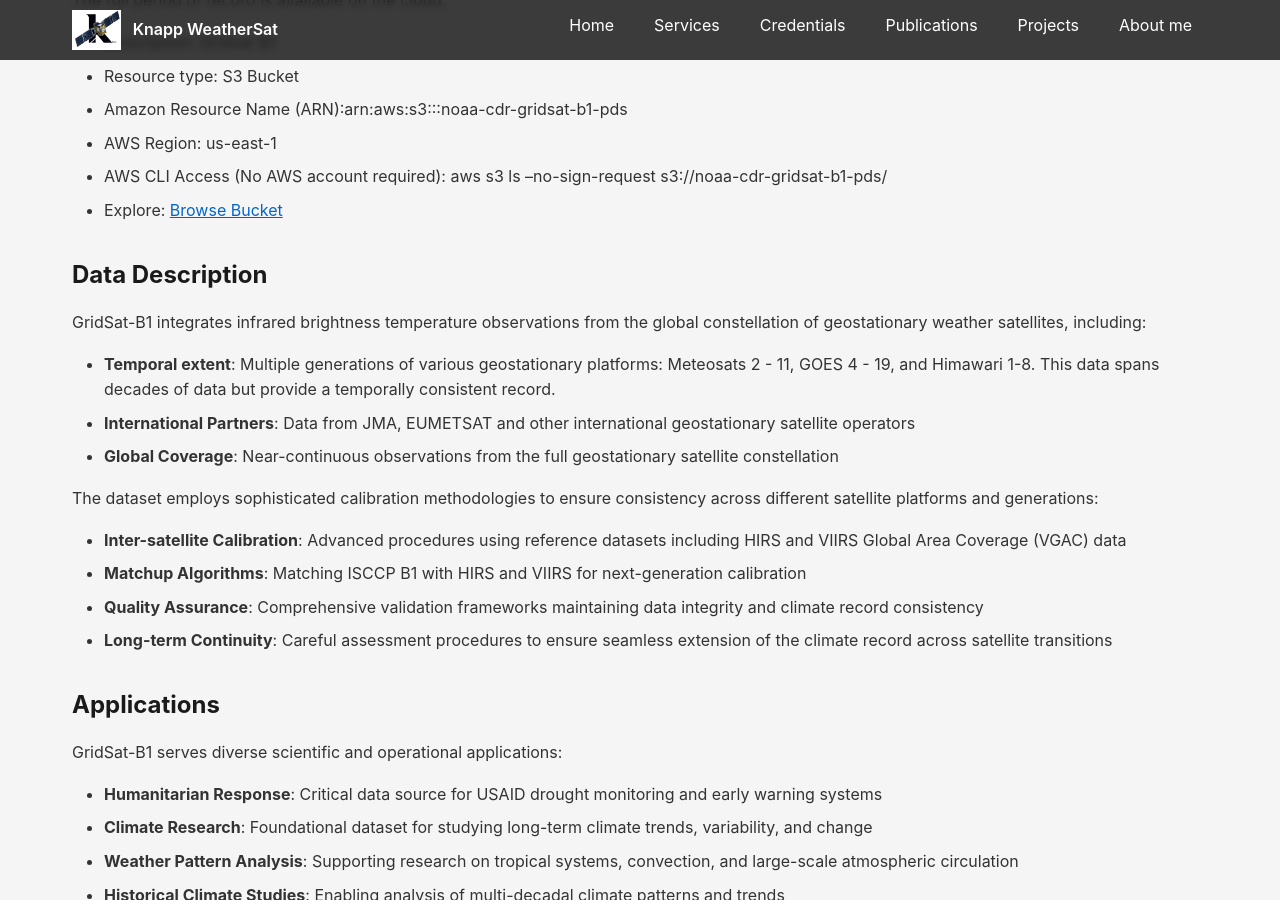
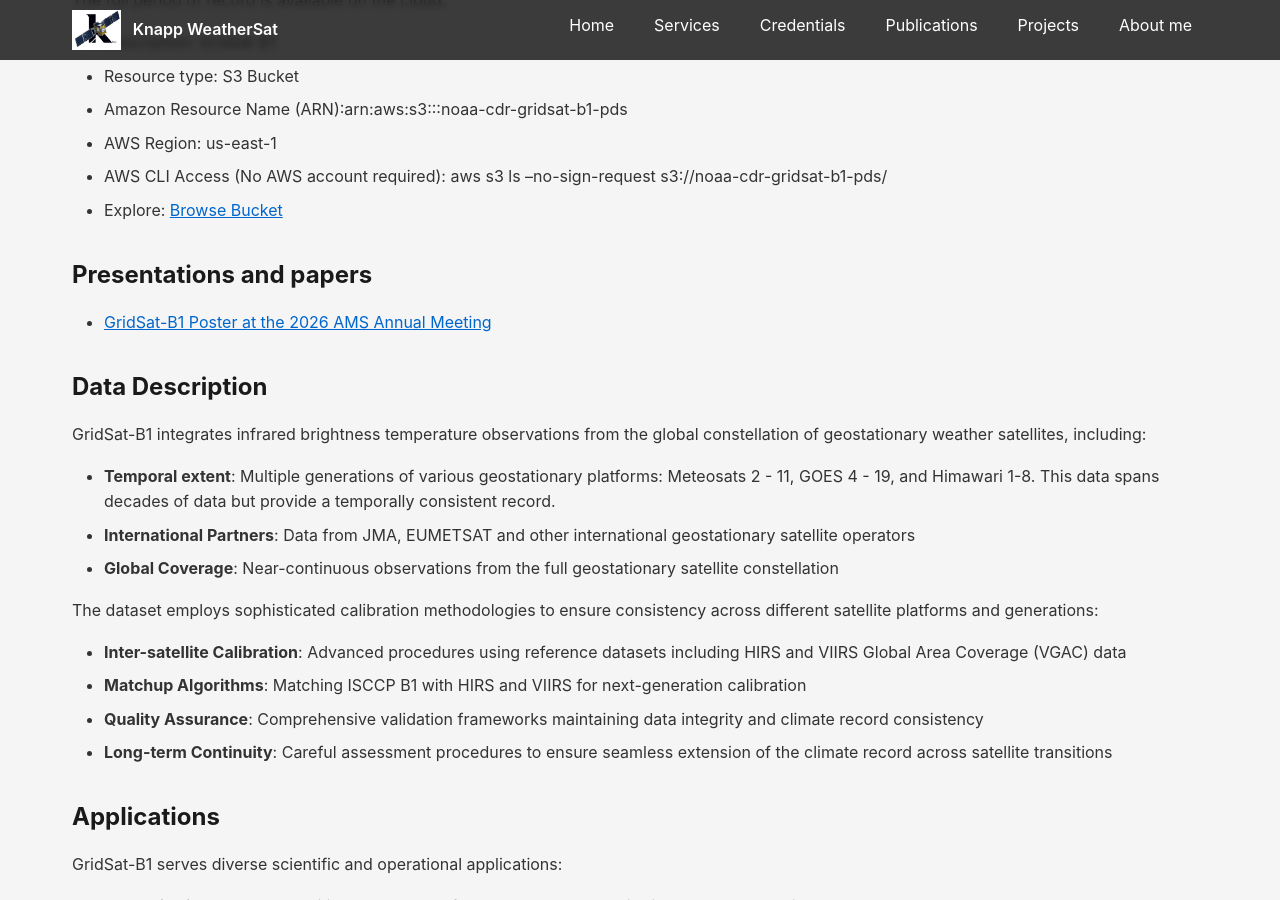
Before and after one commit to knappweathersat/knappweathersat.github.io, a Jekyll site: the page built from _projects/gridsat-b1.md, in a window 1280 px wide and 900 px high, scrolled down 955 px. Built offline with Jekyll 4.4.1, drawn with Linux system fonts in a browser that asks for light colours.

Commit message:
Added recent presentations to project pages

```diff
--- a/_projects/gridsat-b1.md
+++ b/_projects/gridsat-b1.md
@@ -36,6 +36,9 @@ The full period of record is available on the cloud:
 * AWS Region: us-east-1
 * AWS CLI Access (No AWS account required): aws s3 ls --no-sign-request s3://noaa-cdr-gridsat-b1-pds/
 * Explore: [Browse Bucket](https://noaa-cdr-gridsat-b1-pds.s3.amazonaws.com/index.html)
+
+## Presentations and papers
+* [GridSat-B1 Poster at the 2026 AMS Annual Meeting](/assets\files\AMS Houston GridSat B1 Poster.pdf)
 
 ## Data Description
 
```
Also changed, not shown: _projects/vgac.md (+3 -0 lines), 3 other files.
